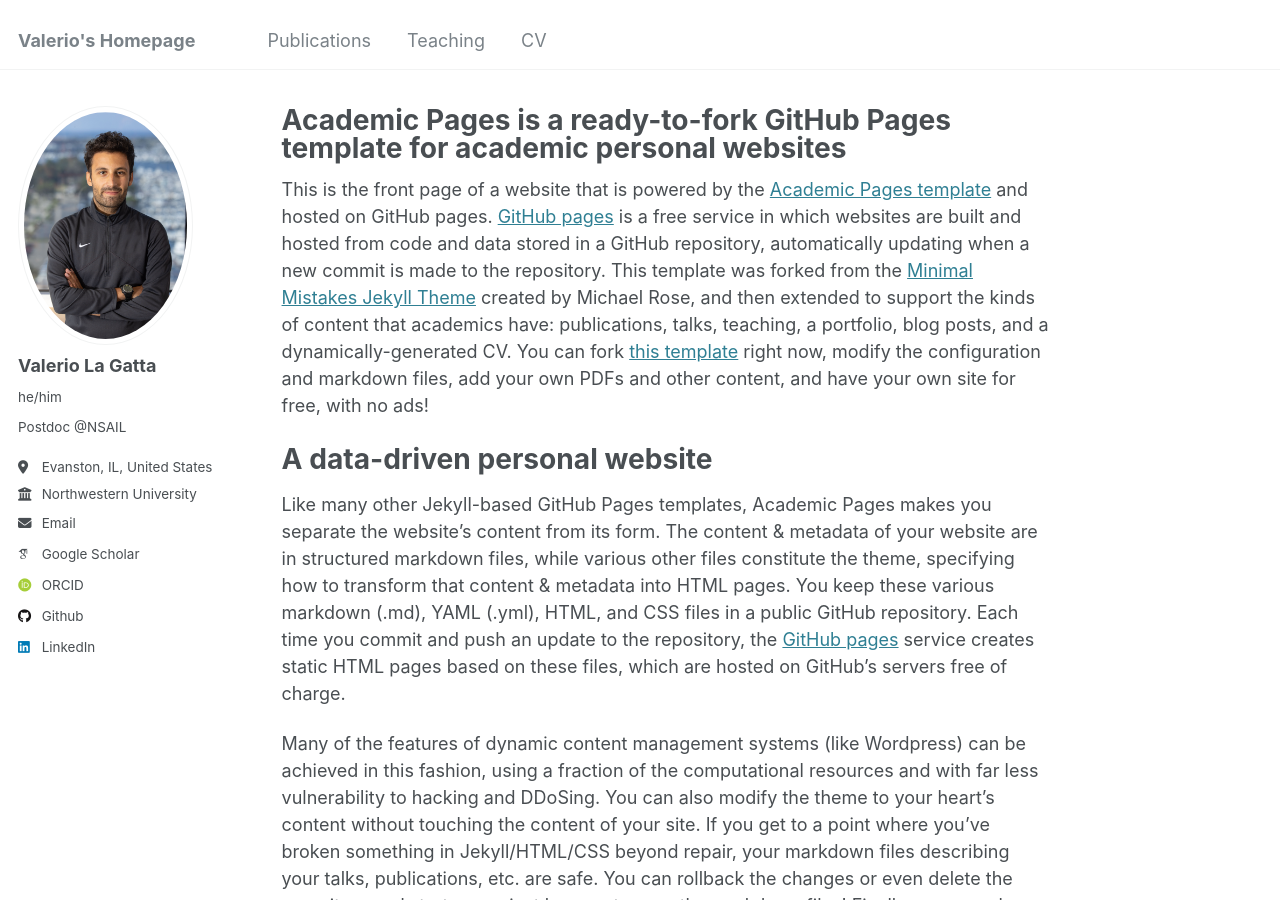
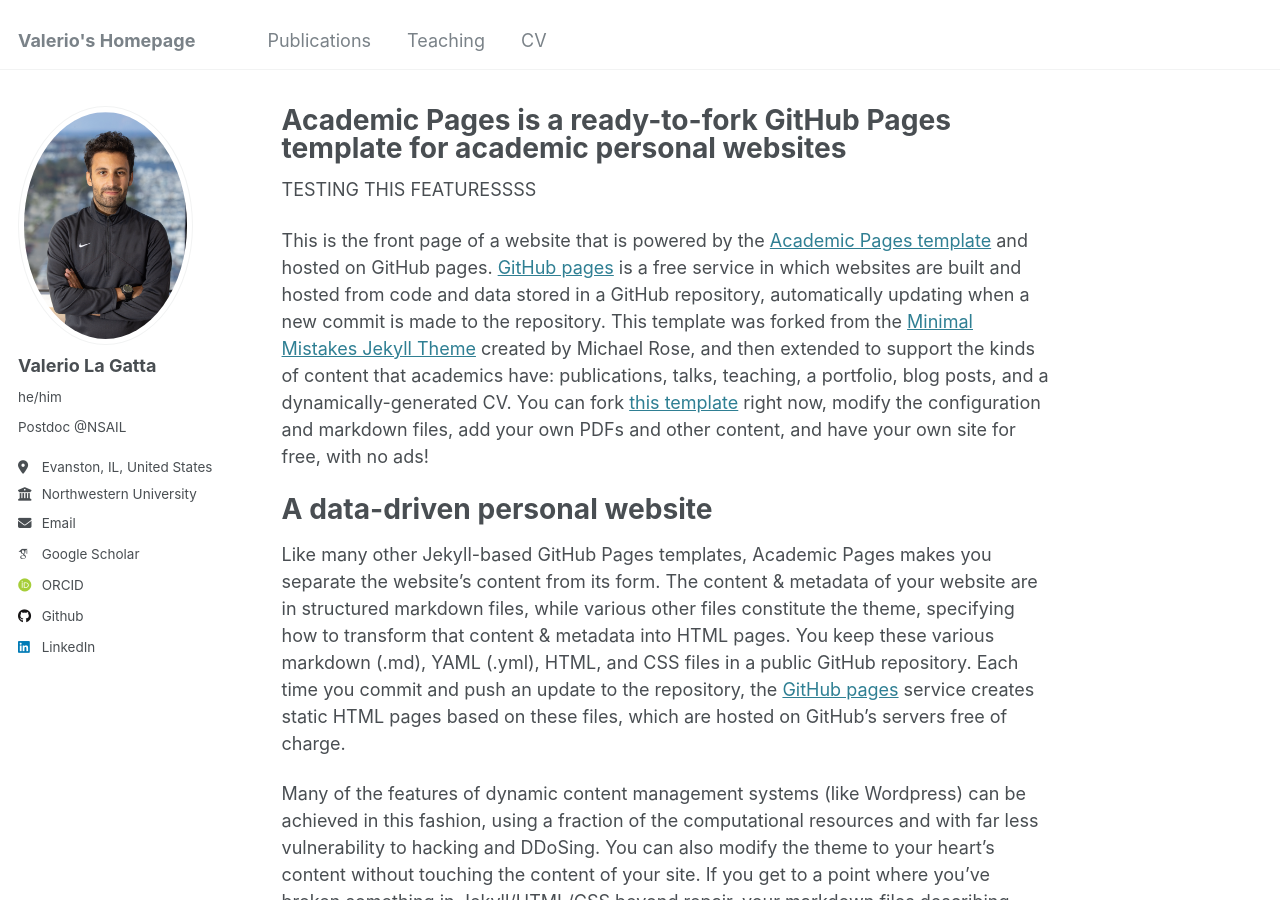
Before and after one commit to valeriolagatta/valeriolagatta.github.io, a Jekyll site: the page built from _pages/about.md, in a window 1280 px wide and 900 px high. Built offline with Jekyll 4.4.1, drawn with Linux system fonts in a browser that asks for light colours; some web fonts are replaced.

Commit message:
Update about.md

```diff
--- a/_pages/about.md
+++ b/_pages/about.md
@@ -6,6 +6,10 @@ redirect_from:
   - /about/
   - /about.html
 ---
+
+
+TESTING THIS FEATURESSSS
+
 
 This is the front page of a website that is powered by the [Academic Pages template](https://github.com/academicpages/academicpages.github.io) and hosted on GitHub pages. [GitHub pages](https://pages.github.com) is a free service in which websites are built and hosted from code and data stored in a GitHub repository, automatically updating when a new commit is made to the repository. This template was forked from the [Minimal Mistakes Jekyll Theme](https://mmistakes.github.io/minimal-mistakes/) created by Michael Rose, and then extended to support the kinds of content that academics have: publications, talks, teaching, a portfolio, blog posts, and a dynamically-generated CV. You can fork [this template](https://github.com/academicpages/academicpages.github.io) right now, modify the configuration and markdown files, add your own PDFs and other content, and have your own site for free, with no ads!
 
```
